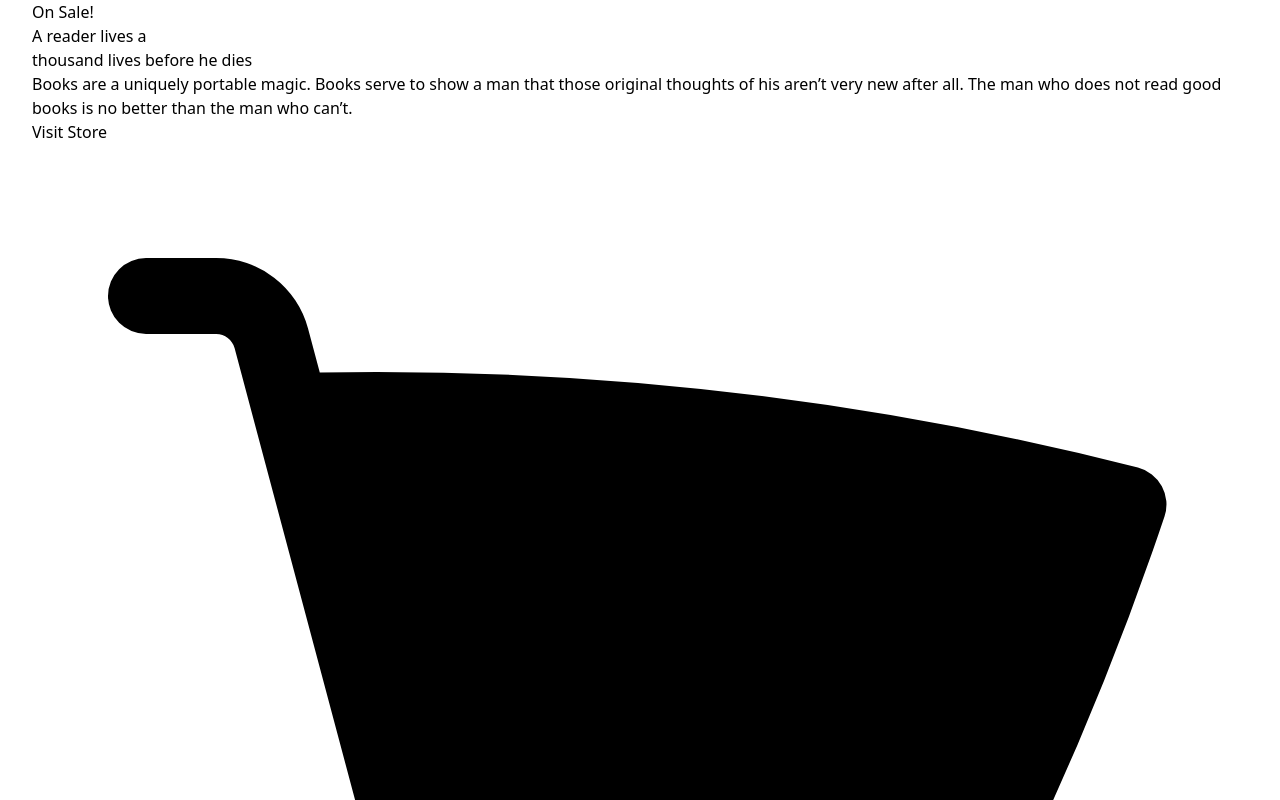
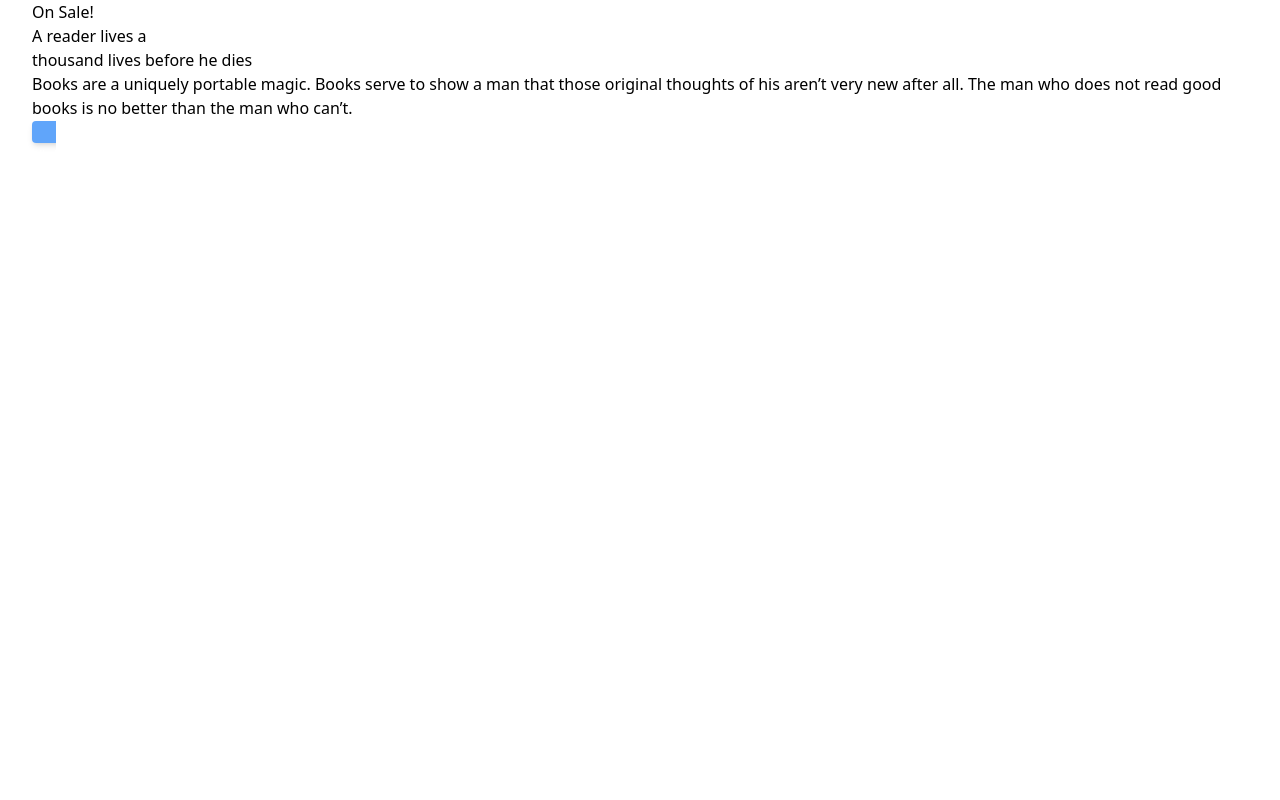
Before and after one commit to nabila-nuzhat/next-page, a React (Vite) app: page / in a window 1280 px wide. Shown: the part 1480-2280 px from the top of the page. Built offline with nearby package versions, Linux system fonts and the light colour scheme.

Commit message:
btn common class added in library in index.css file

```diff
--- a/src/index.css
+++ b/src/index.css
@@ -7,7 +7,9 @@
   @apply px-4 py-16 mx-auto sm:max-w-xl md:max-w-full lg:max-w-screen-xl md:px-24 lg:px-8 lg:py-20
 }
 
-
+.btn{
+  @apply h-12 px-6 mb-3 font-medium text-white transition duration-200 rounded shadow-md md:mb-0 bg-blue-400 hover:bg-blue-700
+}
 
 
 
```
